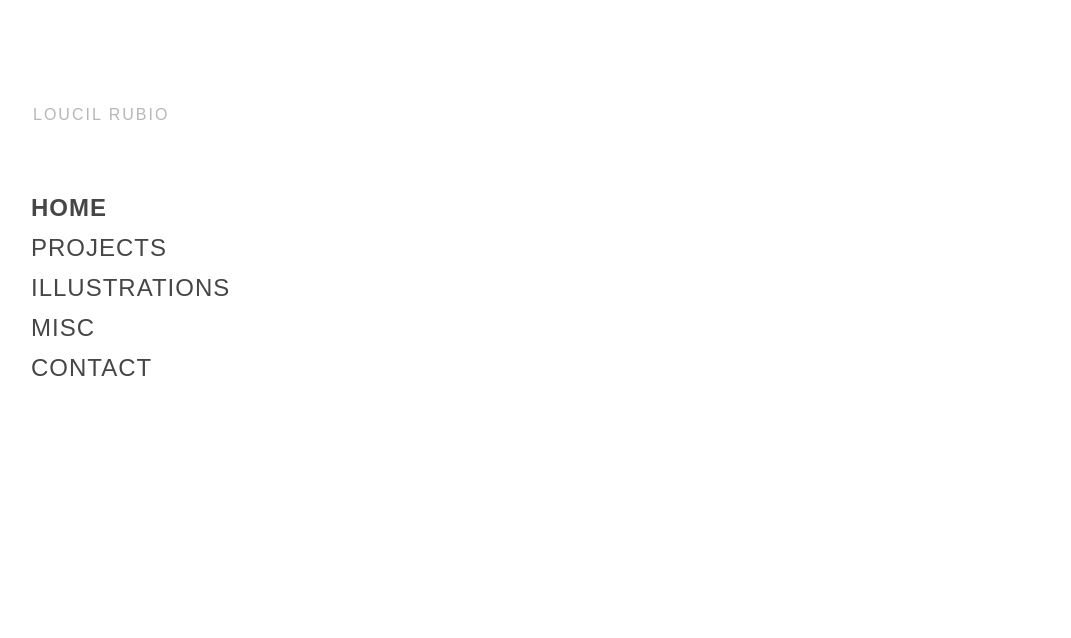
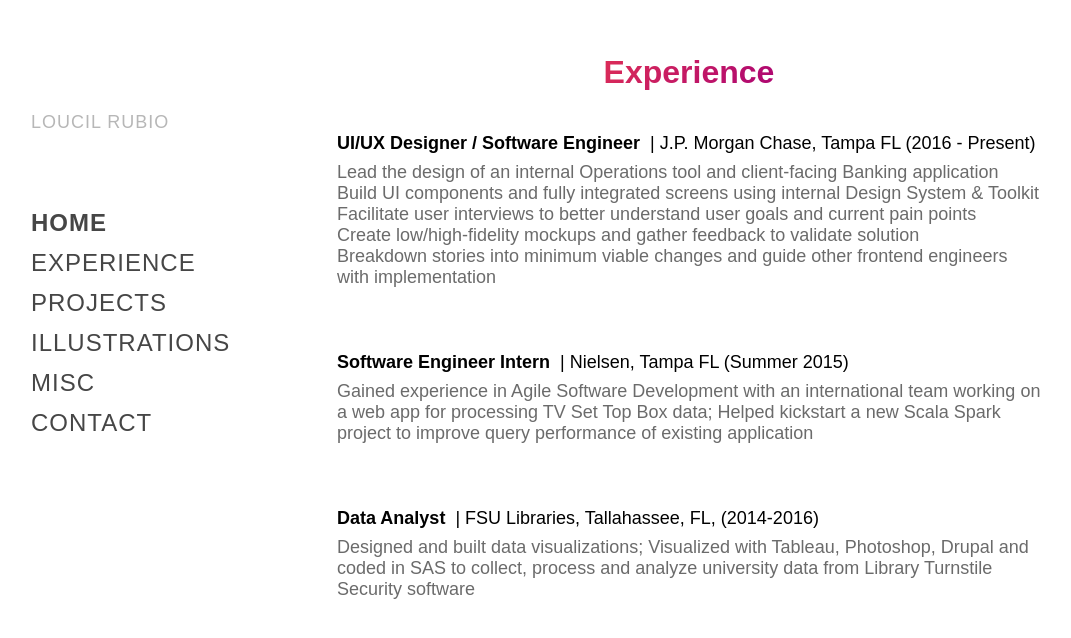
Before and after one commit to loucilvr/loucilrubio.github.io, a React (Create React App) app: page /experience in a window 1280 px wide. Shown: the part 166-804 px from the top of the page, without its empty margins (99-1170 px from the left). Built offline with nearby package versions, Linux system fonts and the light colour scheme.

Commit message:
UI refinement; add Experience section

```diff
--- a/src/App.js
+++ b/src/App.js
@@ -7,6 +7,7 @@ import Misc from "./pages/Misc/Misc";
 import Menu from "./components/Menu/Menu";
 import Contact from "./pages/Contact/Contact";
 import { createUseStyles } from "react-jss";
+import Experience from "./pages/Experience/Experience";
 
 const useStyles = createUseStyles({
   content: {
@@ -52,6 +53,7 @@ const App = () => {
         <Menu />
         <main className={classes.mainContent}>
           <Route exact path="/" component={Home} />
+          <Route path="/experience" component={Experience} />
           <Route path="/projects" component={Projects} />
           <Route path="/illustrations" component={Illustrations} />
           <Route path="/misc" component={Misc} />
--- a/src/components/Menu/Menu.js
+++ b/src/components/Menu/Menu.js
@@ -19,9 +19,9 @@ const useStyles = createUseStyles({
       display: "flex",
       flexDirection: "column",
       padding: "32px 24px",
-      fontSize: "18px",
+      fontSize: "16px",
       width: "100%",
-      height: "360px",
+      height: "420px",
       backgroundImage:
         "-webkit-linear-gradient(100deg, transparent 34.5%, #242526 35%, #242526 95%)",
       position: "fixed",
@@ -69,14 +69,18 @@ const useStyles = createUseStyles({
   portfolioLabel: {
     margin: 0,
     letterSpacing: "2px",
+    '&:hover': {
+      textDecoration: 'none !important'
+    },
     "@media (max-width: 768px)": {
-      color: "#646464",
-      padding: "0px 8px 18px 8px",
-      fontSize: "12px",
+      color: "#646464 !important",
+      padding: "0px 8px 18px 0px",
+      fontSize: "14px",
     },
     "@media (min-width: 769px)": {
-      padding: "8px 8px 64px 8px",
-      color: "#b7b7b7",
+      padding: "8px 8px 64px 0px",
+      color: "#b7b7b7 !important",
+      fontSize: "18px !important",
     },
   },
 });
@@ -85,6 +89,10 @@ const menuLinks = [
   {
     label: "HOME",
     path: "/",
+  },
+  {
+    label: "EXPERIENCE",
+    path: "/experience",
   },
   {
     label: "PROJECTS",
@@ -133,9 +141,9 @@ const Menu = ({ selectedContent, setView }) => {
         showMenu ? classes.showMenu : classes.hideMenu
       )}
     >
-      <p className={classes.portfolioLabel}>LOUCIL RUBIO</p>
+      <a href="/" className={classes.portfolioLabel}>LOUCIL RUBIO</a>
       {menuLinks.map((ml) => (
-        <Link
+                  <Link
           to={ml.path}
           key={ml.label}
           onClick={(e) => setView(ml.label)}
--- /dev/null
+++ b/src/pages/Experience/Experience.js
@@ -0,0 +1,85 @@
+import React from "react";
+import PageHeading from "../../components/PageHeading";
+import { createUseStyles } from "react-jss";
+
+const useStyles = createUseStyles({
+  titleCompanyContainer: {
+    "& h3": {
+      margin: 0,
+      padding: "8px 0",
+      display: "inline",
+      fontSize: "18px",
+    },
+  },
+  companyInfo: {
+    fontWeight: "normal",
+  },
+  description: {
+    margin: 0,
+    padding: 0,
+    fontSize: "18px",
+    paddingTop: "8px",
+    paddingBottom: "64px",
+    color: "#6b6b6b",
+  },
+  experienceContent: {
+    padding: "32px 16px",
+  },
+});
+
+const Experience = () => {
+  const classes = useStyles();
+  return (
+    <div>
+      <PageHeading title="Experience" />
+      <div className={classes.experienceContent}>
+        <div className={classes.titleCompanyContainer}>
+          <h3>UI/UX Designer / Software Engineer</h3>
+          <h3 className={classes.companyInfo}>
+            &nbsp; | J.P. Morgan Chase, Tampa FL (2016 - Present)
+          </h3>
+        </div>
+        <p className={classes.description}>
+          Lead the design of an internal Operations tool and client-facing Banking application
+          <br />
+          Build UI components and fully integrated screens using internal Design
+          System & Toolkit
+          <br />
+          Facilitate user interviews to better understand user goals and current
+          pain points
+          <br />
+          Create low/high-fidelity mockups and gather feedback to validate
+          solution
+          <br />
+          Breakdown stories into minimum viable changes and guide other frontend
+          engineers with implementation
+        </p>
+        <div className={classes.titleCompanyContainer}>
+          <h3>Software Engineer Intern</h3>
+          <h3 className={classes.companyInfo}>
+            &nbsp; | Nielsen, Tampa FL (Summer 2015)
+          </h3>
+        </div>
+        <p className={classes.description}>
+          Gained experience in Agile Software Development with an international
+          team working on a web app for processing TV Set Top Box data; Helped
+          kickstart a new Scala Spark project to improve query performance of
+          existing application
+        </p>
+        <div className={classes.titleCompanyContainer}>
+          <h3>Data Analyst</h3>
+          <h3 className={classes.companyInfo}>
+            &nbsp; | FSU Libraries, Tallahassee, FL, (2014-2016)
+          </h3>
+        </div>
+        <p className={classes.description}>
+          Designed and built data visualizations; Visualized with Tableau,
+          Photoshop, Drupal and coded in SAS to collect, process and analyze
+          university data from Library Turnstile Security software
+        </p>
+      </div>
+    </div>
+  );
+};
+
+export default Experience;
--- a/src/pages/Home/Home.js
+++ b/src/pages/Home/Home.js
@@ -63,7 +63,7 @@ const Home = () => {
             on some days, I'm gathering user requirements, creating
             high-fidelity designs on Sketch/Invision for our client-facing and
             internal applications, or demoing and gathering feedback from
-            Product and users. And on other days, I'm building UI components in
+            Product, tech and users. And on other days, I'm building UI components in
             React, integrating screens with API services, mentoring other
             engineers and shipping features into Production.
             <br />
```
